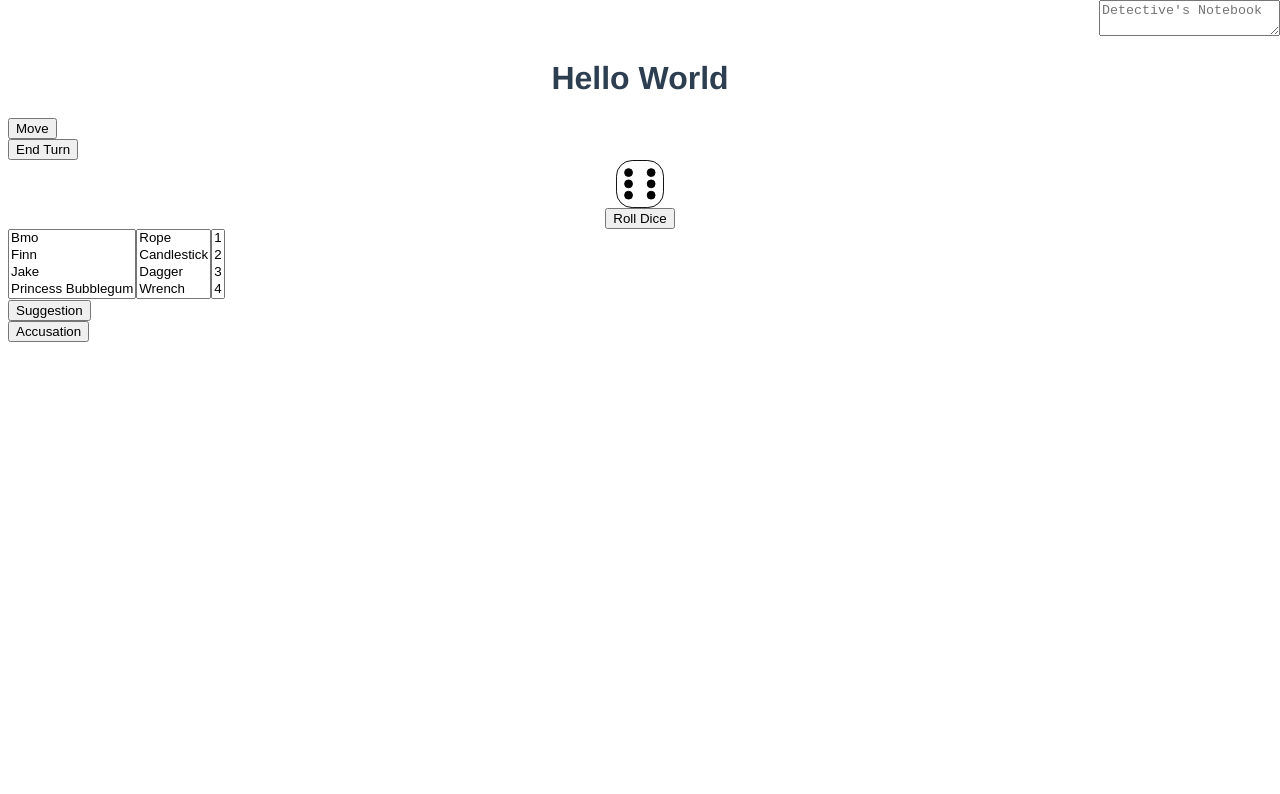
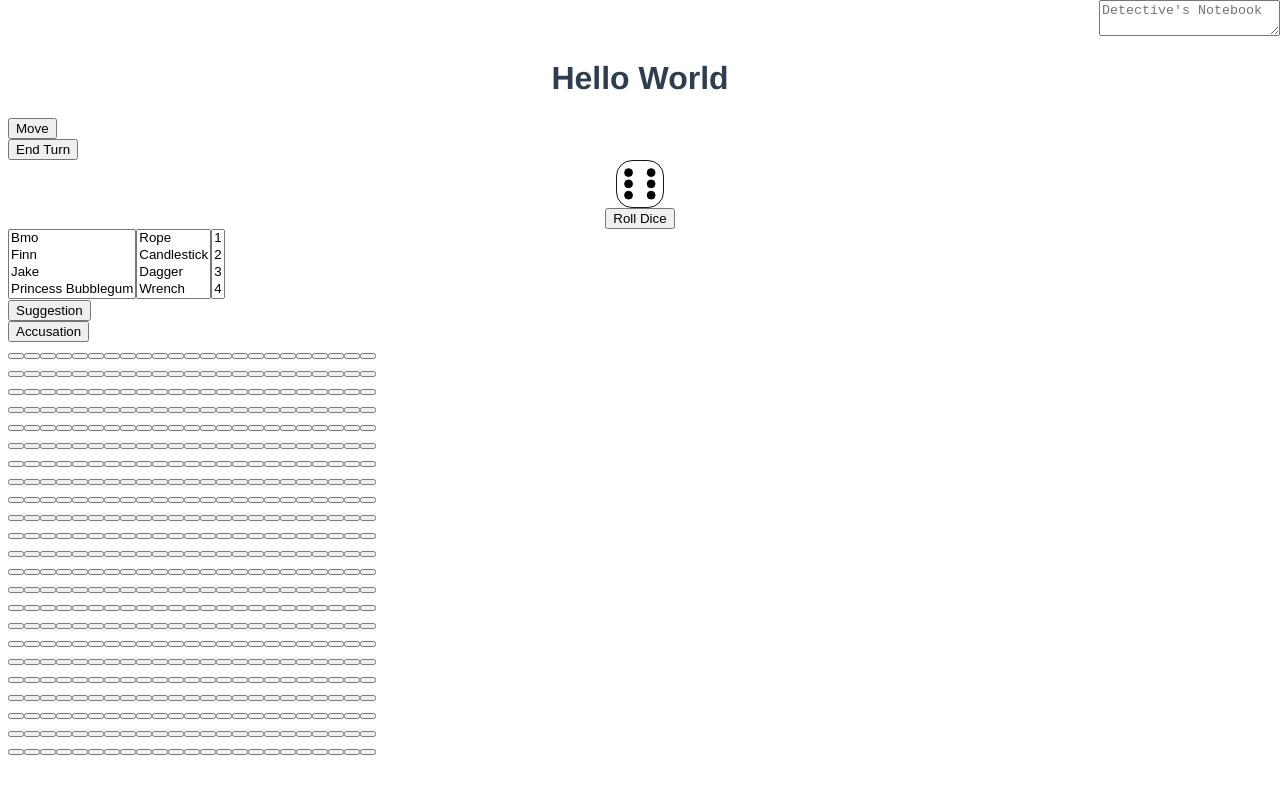
Before and after one commit to Hiesenbugs/CLUE, a Vue app in the folder frontend/: page / in a window 1280 px wide. Shown: the top 794 px of the page. Built offline with nearby package versions, Linux system fonts and the light colour scheme.

Commit message:
basic button grid

```diff
--- a/frontend/src/components/GamePage.vue
+++ b/frontend/src/components/GamePage.vue
@@ -32,6 +32,9 @@
     <div class="accusationButton">
       <button @click="Accusation">Accusation</button>
     </div>
+    <div v-for="row in x" v-bind:key="row">
+      <button id="grid" v-for="col in x" v-bind:key="col"></button>
+    </div>
 </template>
 
 <script>
@@ -44,8 +47,12 @@ export default {
       diceNum: 1,
       suspects: ["Bmo", "Finn", "Jake", "Princess Bubblegum"],
       weapons: ["Rope", "Candlestick", "Dagger", "Wrench", "Lead Pipe", "Revolver"],
-      rooms: ["1", "2", "3", "4", "5", "6", "7", "8", "9"]
+      rooms: ["1", "2", "3", "4", "5", "6", "7", "8", "9"],
+      x: [5, 5, 5, 5, 5, 5, 17, 17, 6, 6, 6, 6, 6, 6, 6, 17, 17, 6, 6, 6, 6, 6, 6]
     };
+  },
+  props: {
+
   },
   methods: {
     setRandomDiceData() {
```
